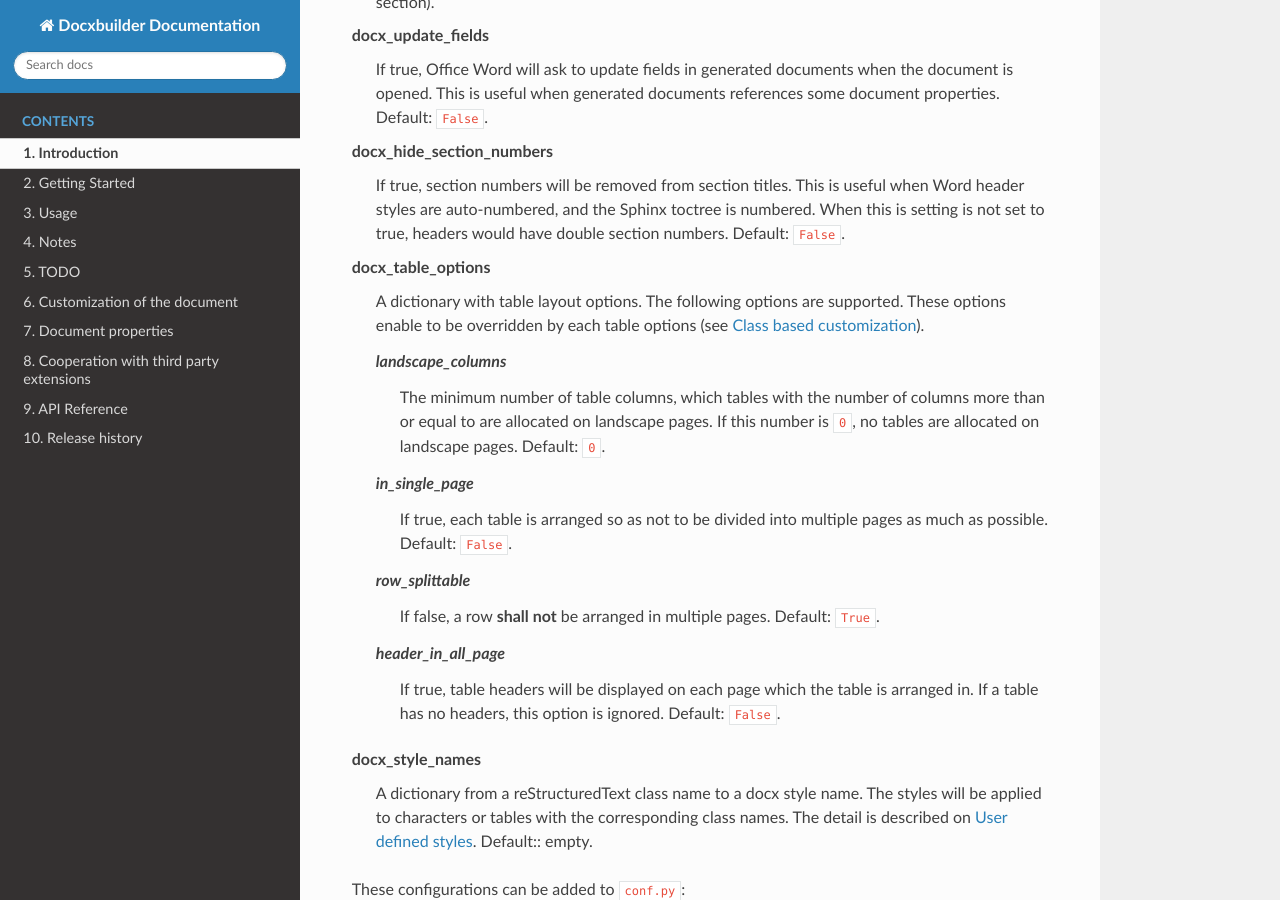
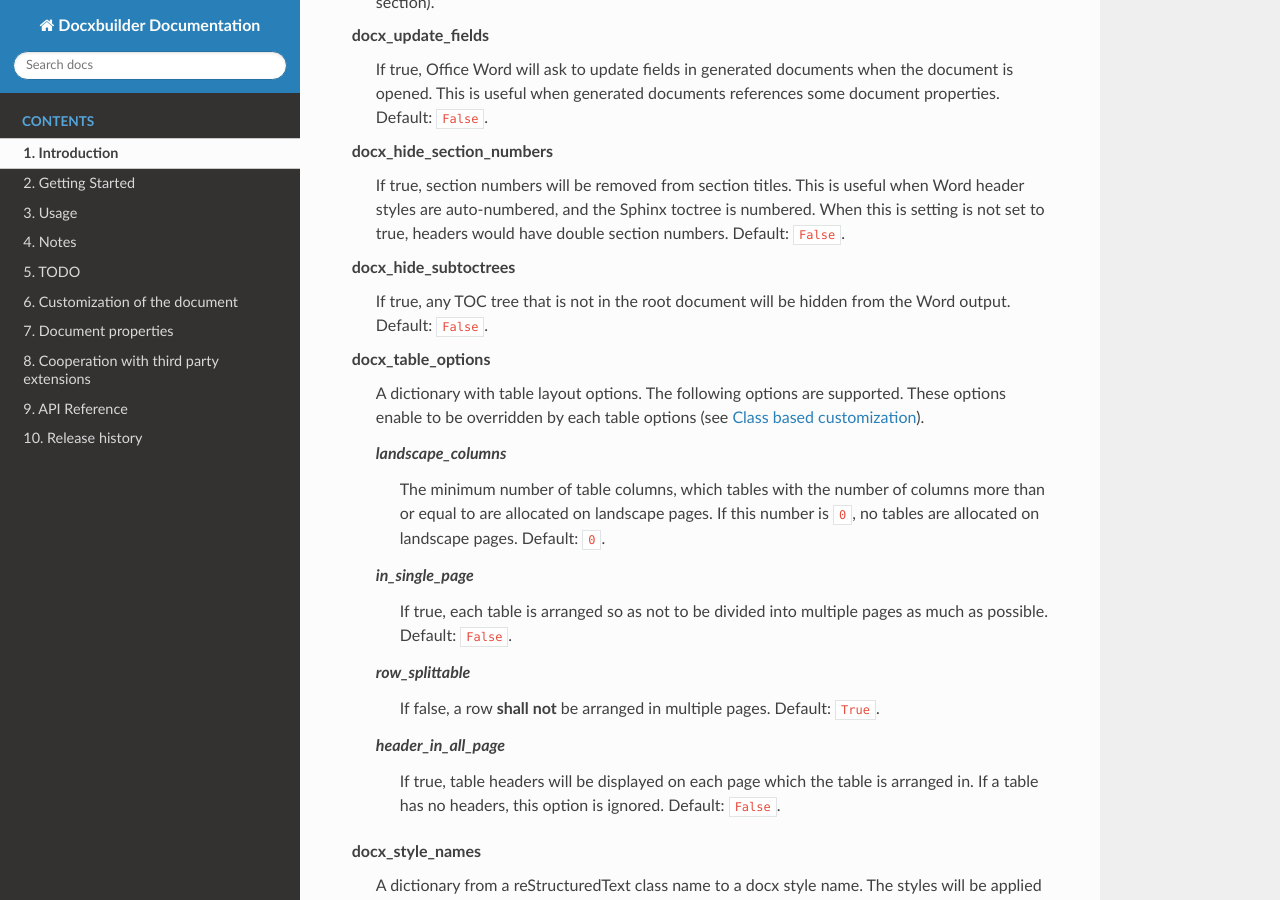
Before and after one commit to amedama41/docxbuilder, a Sphinx documentation site: the page built from docs/source/docxbuilder.rst, in a window 1280 px wide and 900 px high, scrolled down 2485 px. Built offline with Sphinx 7.4.7 and the Read the Docs theme 2.0.0, drawn with Linux system fonts in a browser that asks for light colours.

Commit message:
Add config value docx_hide_subtoctrees
If true, any TOC tree that is not in the root document will be hidden from
the Word output.

```diff
--- a/docs/source/docxbuilder.rst
+++ b/docs/source/docxbuilder.rst
@@ -97,6 +97,10 @@ customize the docx document properties.
   is numbered. When this is setting is not set to true, headers would have
   double section numbers.
   Default: ``False``.
+**docx_hide_subtoctrees**
+  If true, any TOC tree that is not in the root document will be hidden from
+  the Word output.
+  Default: ``False``.
 **docx_table_options**
   A dictionary with table layout options.
   The following options are supported.
--- a/docxbuilder/__init__.py
+++ b/docxbuilder/__init__.py
@@ -31,6 +31,7 @@ def setup(app):
     app.add_config_value('docx_coverpage', True, 'env')
     app.add_config_value('docx_update_fields', False, 'env')
     app.add_config_value('docx_hide_section_numbers', False, 'env')
+    app.add_config_value('docx_hide_subtoctrees', False, 'env')
     app.add_config_value('docx_table_options', {
         'landscape_columns': 0,
         'in_single_page': False,
```
Also changed, not shown: 1 other file.
